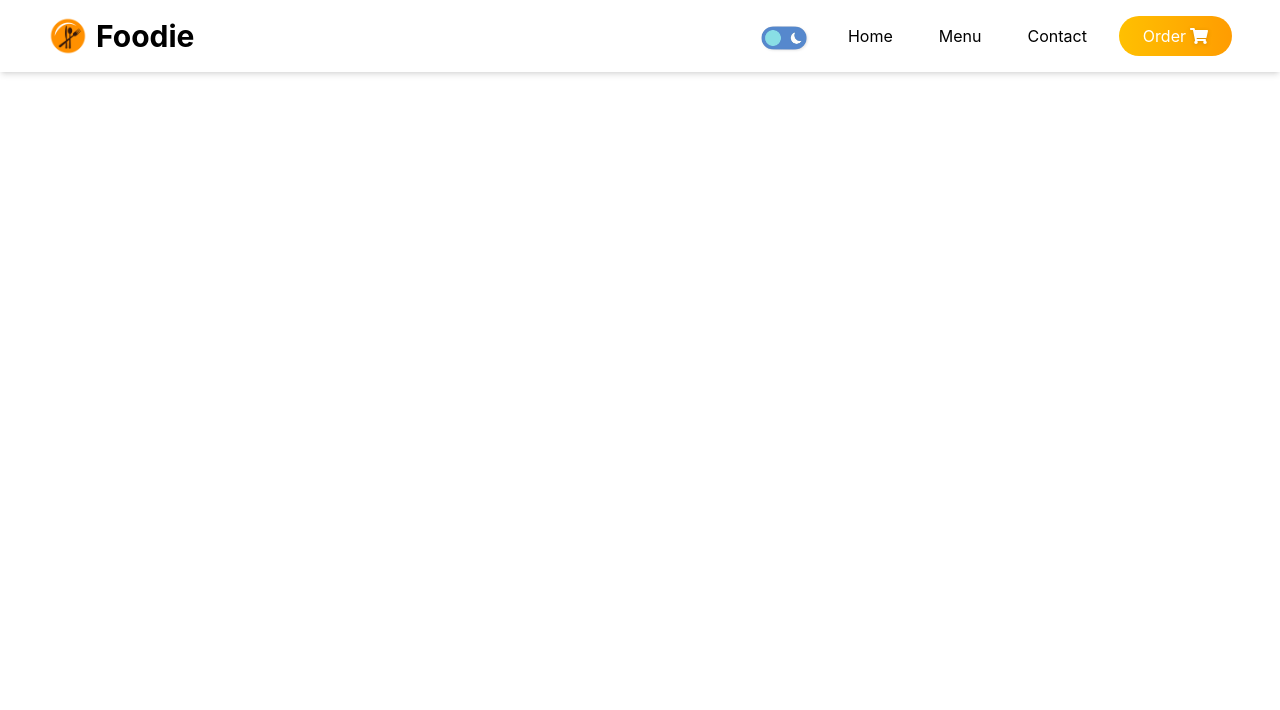
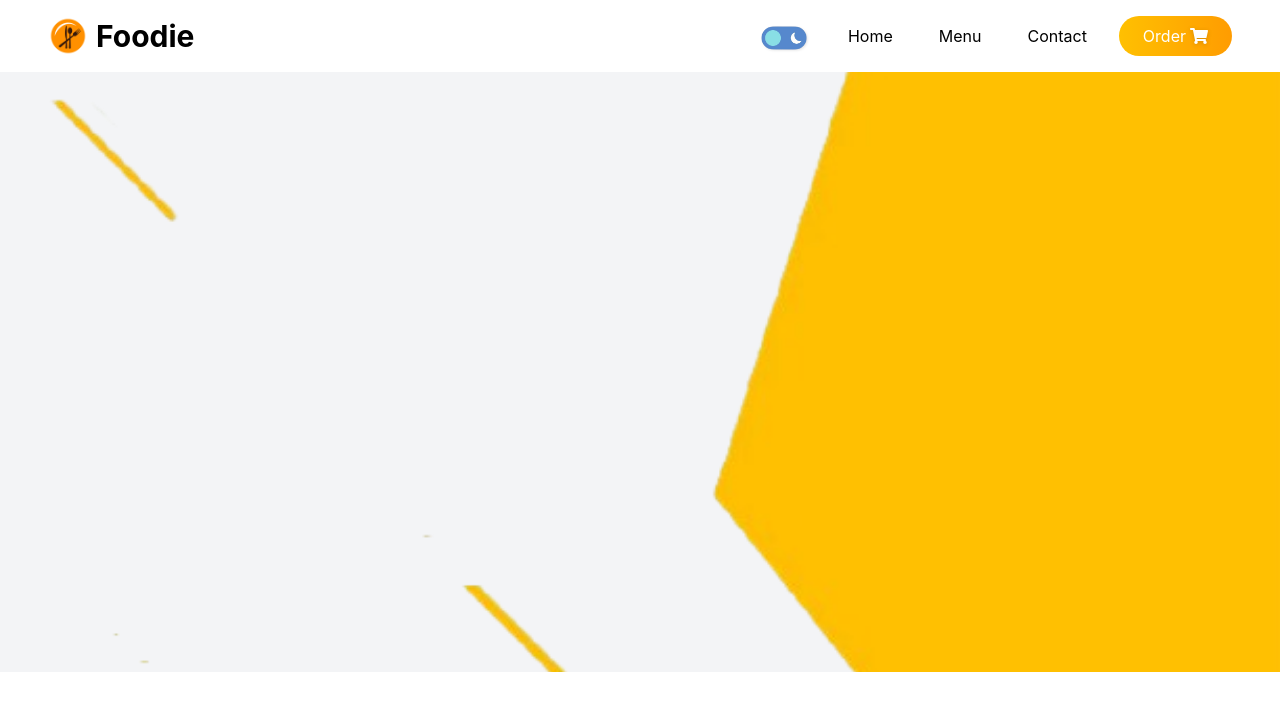
Before and after one commit to ameraehab/Foodi-Zone-Webstie, a React (Vite) app: page / in a window 1280 px wide. Shown: the top 710 px of the page. Built offline with nearby package versions, Linux system fonts and the light colour scheme.

Commit message:
Update Hero.jsx

```diff
--- a/src/components/Hero/Hero.jsx
+++ b/src/components/Hero/Hero.jsx
@@ -1,16 +1,60 @@
-const imageList =[
+import bgImg from '../../assets/foodDishes/backgraundHeroSection.png'
+import Dish1 from '../../assets/foodDishes/dish-1.png'
+import Dish2 from '../../assets/foodDishes/dish-2.png'
+import Dish3 from '../../assets/foodDishes/dish-3.png'
+import { useState } from 'react'
+const ImageList =[
+  {
+  id:1,
+  img: Dish1
+},
+{
+  id:2,
+  img: Dish2
 
-]
+  }
+,{
+  id:3,
+  img: Dish3
+}
+
+];
+
+const bgImage ={
+  backgroundImage: `url(${bgImg})`,
+  backgroundSize: 'cover',
+  backgroundPosition: 'center',
+  backgroundRepeat: 'no-repeat',
+width:"100%",
+height:"100%",
+
+}
+
+
+const Hero = () => {
+  const [imageId , setImageId] = useState();
+  return (
+    <>
+    <div style={bgImage}
+    className='min-h-[500px] sm:min-h-[600px]
+     bg-gray-100 dark:bg-gray-950
+      dark:text-white duration-200 flex justify-center items-center '
+
+    >
+      <div className="container pb-8 sm:pb-0">
+ <div className='grid grid-cols-1 sm:grid-cols-2'>
+
+ </div>
+      </div>
+
+
+    </div>
 
 
 
 
+    </>
 
-const Hero = () => {
-  return (
-    <div>
-
-    </div>
   )
 }
 
```
